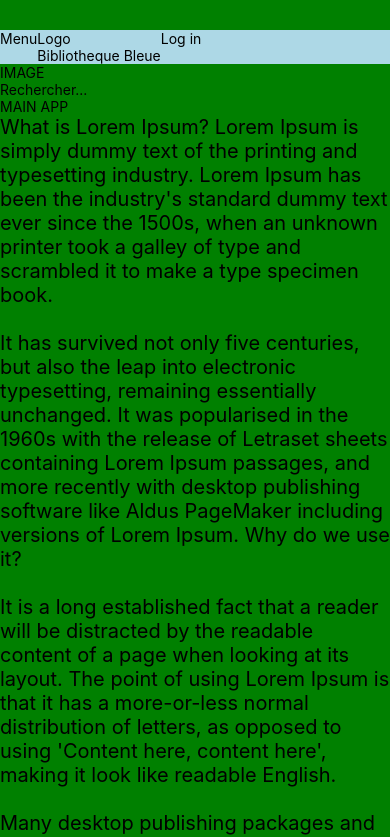
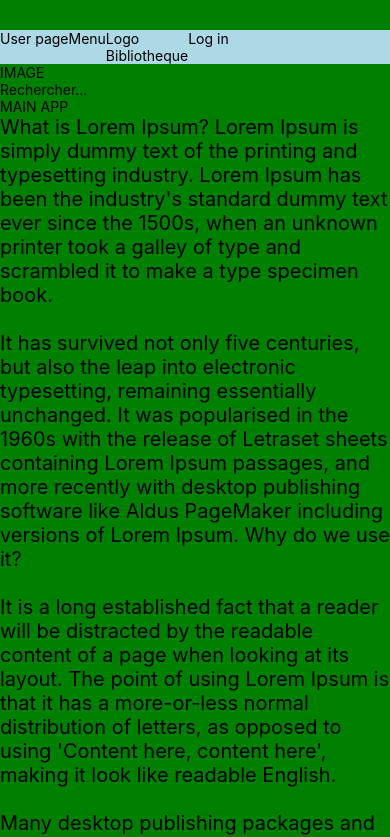
Before and after one commit to ntacv/biblisere, a React Native app: screen /Homepage in a window 390 px wide. Shown: the top 837 px of the page. Built offline with nearby package versions, Linux system fonts and the light colour scheme.

Commit message:
feat: toggle menu and safearea

```diff
--- a/App.tsx
+++ b/App.tsx
@@ -11,6 +11,7 @@ import { createNativeStackNavigator } from "@react-navigation/native-stack";
 
 import Homepage from "./components/homepage/Homepage";
 import User from "./components/user/User";
+import { SafeAreaView } from "react-native-safe-area-context";
 
 const Stack = createNativeStackNavigator();
 const Screen = Stack.Screen;
--- /dev/null
+++ b/components/button/TouchableContainer.tsx
@@ -0,0 +1,25 @@
+import { useNavigation } from "@react-navigation/native";
+import React from "react";
+import { Text, TouchableOpacity, View } from "react-native";
+import styled from "styled-components";
+
+const TextInside = styled(Text)`
+  font-size: 20px;
+  text-align: center;
+`;
+const ViewInside = styled(View)`
+  background: lightblue;
+`;
+
+const TouchableContainer = ({ children, route }) => {
+  const navigation = useNavigation();
+
+  return (
+    <TouchableOpacity>
+      <ViewInside>
+        <TextInside>{children}</TextInside>
+      </ViewInside>
+    </TouchableOpacity>
+  );
+};
+export default TouchableContainer;
--- a/components/homepage/Homepage.tsx
+++ b/components/homepage/Homepage.tsx
@@ -1,6 +1,7 @@
 import {
   TouchableOpacity,
   View,
+  SafeAreaView,
   Text,
   ScrollView,
   TextInput,
@@ -10,6 +11,8 @@ import styled from "styled-components/native";
 import { useNavigation } from "@react-navigation/native";
 import Title from "../Title";
 import { color, size } from "../../styles/Variables";
+import TouchableContainer from "../button/TouchableContainer";
+import { useState } from "react";
 
 /*
 const Component = Platform.select({
@@ -21,8 +24,7 @@ const Component = Platform.select({
 const ViewHome = styled(View)`
   background: green;
 `;
-const ViewMenu = styled(View)`
-  display: none;
+const ViewMenu = styled(View)<{ visible: string }>`
   background: red;
 `;
 const ViewHeader = styled(View)`
@@ -50,56 +52,75 @@ const ViewFilters = styled(View)`
   background: yellow;
 `;
 
-function Homepage() {
-  const os = Platform.OS;
-  const navigation = useNavigation();
+const Menu = () => {
   return (
-    <ViewHome>
     <ViewMenu>
       <ScrollView>
         <Text>menu</Text>
+        <TouchableContainer route="Menu">Menu</TouchableContainer>
         <TouchableOpacity onPress={() => navigation.navigate("User")}>
           <Text>User page</Text>
         </TouchableOpacity>
       </ScrollView>
     </ViewMenu>
+  );
+};
+
+function Homepage() {
+  const os = Platform.OS;
+  const navigation = useNavigation();
+
+  const [menuVisible, setMenuVisible] = useState(false);
+
+  const toggleMenu = () => {
+    setMenuVisible(!menuVisible);
+  };
+
+  return (
+    <SafeAreaView>
+      <ViewHome>
+        {menuVisible ? <Menu /> : null}
         <ViewFilters>
           <Text>Filters</Text>
         </ViewFilters>
         <ViewHeader os={os}>
+          <TouchableOpacity onPress={() => navigation.navigate("User")}>
+            <Text>User page</Text>
+          </TouchableOpacity>
+          <TouchableOpacity onPress={() => toggleMenu()}>
             <Text>Menu</Text>
-        <Title>Bibliotheque Bleue</Title>
-        <TouchableOpacity onPress={() => navigation.navigate("User")}>
-          <Text>Log in</Text>
+            <Text>{menuVisible}</Text>
           </TouchableOpacity>
+          <Title>Bibliotheque</Title>
+          <TouchableContainer route="User">Log in</TouchableContainer>
         </ViewHeader>
         <ScrollView>
           <Text>IMAGE</Text>
           <TextInput placeholder="Rechercher..."></TextInput>
           <Text>MAIN APP</Text>
           <Text style={{ fontSize: 20 }}>
-          What is Lorem Ipsum? Lorem Ipsum is simply dummy text of the printing
-          and typesetting industry. Lorem Ipsum has been the industry's standard
-          dummy text ever since the 1500s, when an unknown printer took a galley
-          of type and scrambled it to make a type specimen book.{"\n"} {"\n"}It
-          has survived not only five centuries, but also the leap into
-          electronic typesetting, remaining essentially unchanged. It was
-          popularised in the 1960s with the release of Letraset sheets
-          containing Lorem Ipsum passages, and more recently with desktop
-          publishing software like Aldus PageMaker including versions of Lorem
-          Ipsum. Why do we use it?
+            What is Lorem Ipsum? Lorem Ipsum is simply dummy text of the
+            printing and typesetting industry. Lorem Ipsum has been the
+            industry's standard dummy text ever since the 1500s, when an unknown
+            printer took a galley of type and scrambled it to make a type
+            specimen book.{"\n"} {"\n"}It has survived not only five centuries,
+            but also the leap into electronic typesetting, remaining essentially
+            unchanged. It was popularised in the 1960s with the release of
+            Letraset sheets containing Lorem Ipsum passages, and more recently
+            with desktop publishing software like Aldus PageMaker including
+            versions of Lorem Ipsum. Why do we use it?
             {"\n"}
             {"\n"}
-          It is a long established fact that a reader will be distracted by the
-          readable content of a page when looking at its layout. The point of
-          using Lorem Ipsum is that it has a more-or-less normal distribution of
-          letters, as opposed to using 'Content here, content here', making it
-          look like readable English. {"\n"}
+            It is a long established fact that a reader will be distracted by
+            the readable content of a page when looking at its layout. The point
+            of using Lorem Ipsum is that it has a more-or-less normal
+            distribution of letters, as opposed to using 'Content here, content
+            here', making it look like readable English. {"\n"}
             {"\n"}Many desktop publishing packages and web page editors now use
             Lorem Ipsum as their default model text, and a search for 'lorem
             ipsum' will uncover many web sites still in their infancy. Various
-          versions have evolved over the years, sometimes by accident, sometimes
-          on purpose (injected humour and the like). {"\n"}
+            versions have evolved over the years, sometimes by accident,
+            sometimes on purpose (injected humour and the like). {"\n"}
             {"\n"}
             Where does it come from? Contrary to popular belief, Lorem Ipsum is
             not simply random text. It has roots in a piece of classical Latin
@@ -115,6 +136,7 @@ function Homepage() {
           <Text>Mentions légales</Text>
         </ViewFooter>
       </ViewHome>
+    </SafeAreaView>
   );
 }
 export default Homepage;
```
Lines whose indentation alone changed are shown as unchanged.
